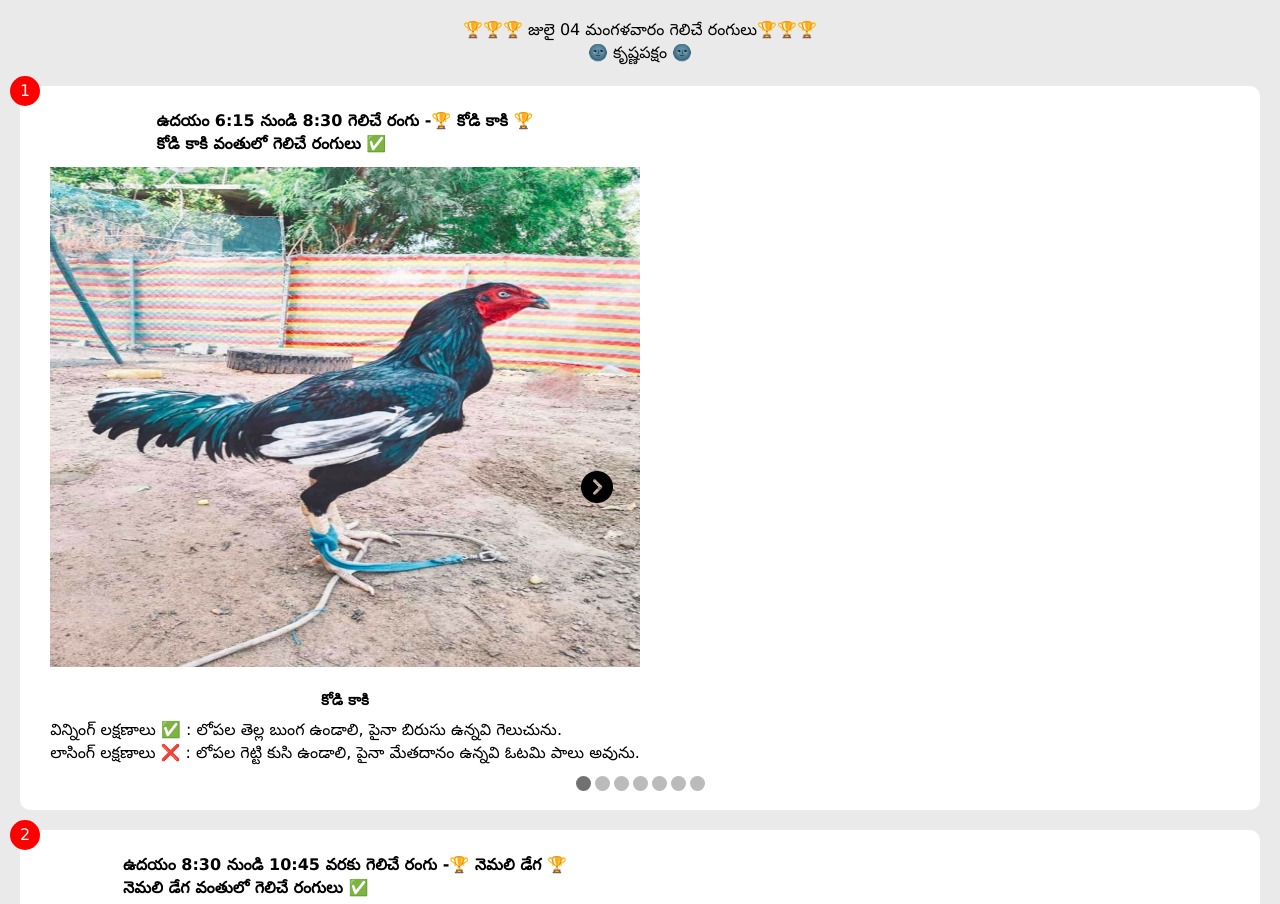
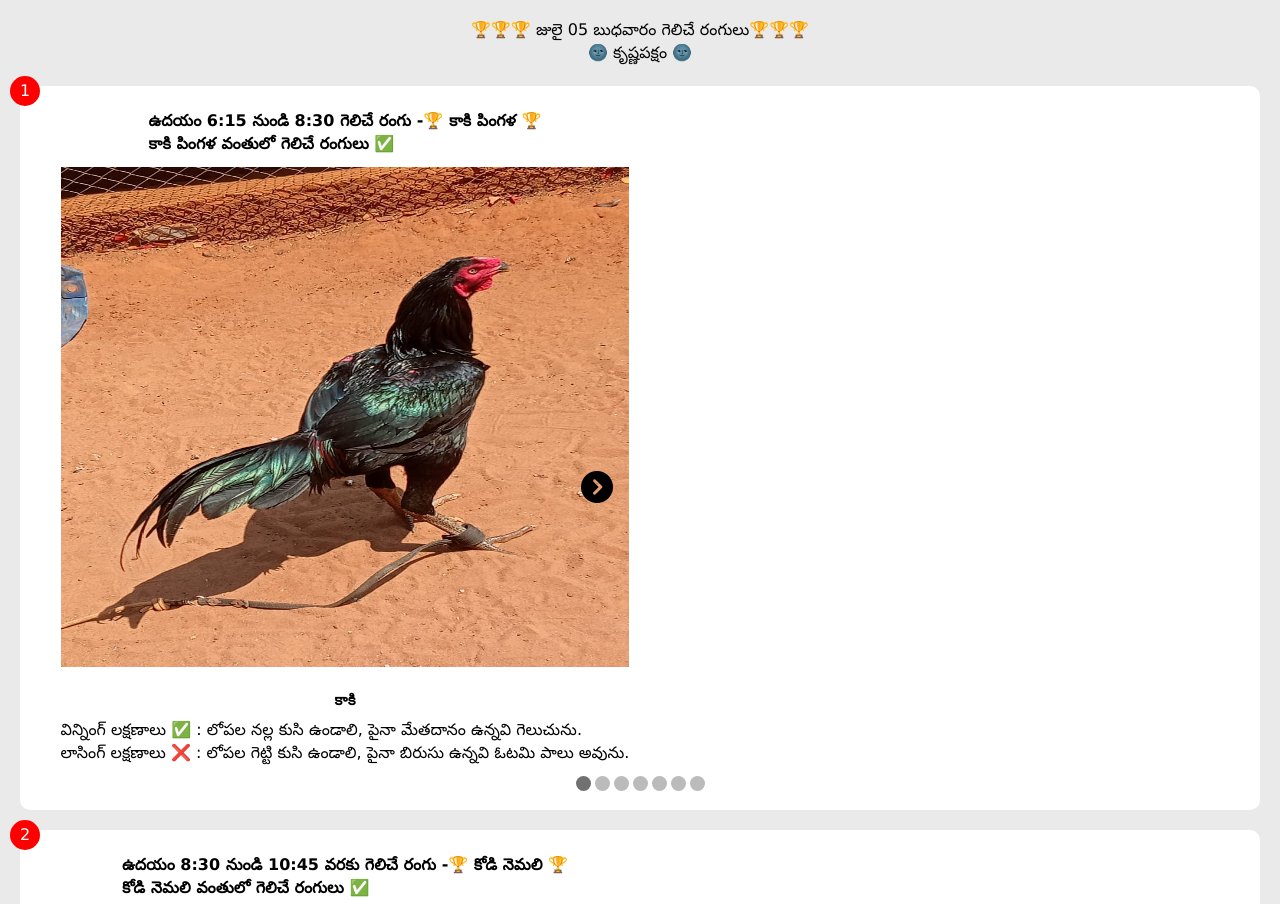
Before and after one commit to AkshayThota7747/AkshayThota7747.github.io, a plain HTML site: page index.html in a window 1280 px wide. Shown: the top 904 px of the page. Drawn offline with Linux system fonts and the light colour scheme.

Commit message:
july 5 daily colour updates

```diff
--- a/data.js
+++ b/data.js
@@ -365,7 +365,7 @@ const kaki_nemali_jamu = {
 
 
 const kodi_kaki_jamu = {
-  'header': getTimingText("1") + "🏆 " + getTranslated("kodi_kaki") + " 🏆" + '\n' + getTranslated("kodi_kaki")+ ' వంతులో గెలిచే రంగులు ✅',
+  'header': getTimingText("4") + "🏆 " + getTranslated("kodi_kaki") + " 🏆" + '\n' + getTranslated("kodi_kaki")+ ' వంతులో గెలిచే రంగులు ✅',
 
   "winLakshana": "విన్నింగ్ లక్షణాలు ✅ : లోపల తెల్ల బుంగ ఉండాలి, పైనా బిరుసు ఉన్నవి గెలుచును.",
 
@@ -389,7 +389,7 @@ const kodi_kaki_jamu = {
 
 
 const kodi_nemali_jamu = {
-  'header': getTimingText("4") + "🏆 " + getTranslated("kodi_nemali") + " 🏆" + '\n' + getTranslated("kodi_nemali")+ ' వంతులో గెలిచే రంగులు ✅',
+  'header': getTimingText("2") + "🏆 " + getTranslated("kodi_nemali") + " 🏆" + '\n' + getTranslated("kodi_nemali")+ ' వంతులో గెలిచే రంగులు ✅',
 
   "winLakshana": "విన్నింగ్ లక్షణాలు ✅ : లోపల తెల్ల బుంగ ఉండాలి, పైనా బిరుసు ఉన్నవి గెలుచును.",
 
@@ -405,7 +405,7 @@ const kodi_nemali_jamu = {
 
 
 const nemali_dega_jamu = {
-  'header': getTimingText("2") + "🏆 " + getTranslated("nemali_dega") + " 🏆" + '\n' + getTranslated("nemali_dega")+ ' వంతులో గెలిచే రంగులు ✅',
+  'header': getTimingText("5") + "🏆 " + getTranslated("nemali_dega") + " 🏆" + '\n' + getTranslated("nemali_dega")+ ' వంతులో గెలిచే రంగులు ✅',
 
   "winLakshana": "విన్నింగ్ లక్షణాలు ✅ : లోపల గెట్టి కుసి, పైనా బిరుసు ఉన్నవి గెలుచును.",
 
@@ -421,7 +421,7 @@ const nemali_dega_jamu = {
 
 
 const kaki_pingali_jamu = {
-  'header': getTimingText("3") + "🏆 " + getTranslated("kaki_pingala") + " 🏆" + '\n' + getTranslated("kaki_pingala")+ ' వంతులో గెలిచే రంగులు ✅',
+  'header': getTimingText("1") + "🏆 " + getTranslated("kaki_pingala") + " 🏆" + '\n' + getTranslated("kaki_pingala")+ ' వంతులో గెలిచే రంగులు ✅',
 
   "winLakshana": "విన్నింగ్ లక్షణాలు ✅ : లోపల నల్ల కుసి ఉండాలి, పైనా మేతదానం ఉన్నవి గెలుచును.",
 
@@ -445,7 +445,7 @@ const kaki_pingali_jamu = {
 
 
 const dega_pingala_jamu = {
-  'header': getTimingText("5") + "🏆 " + getTranslated("dega_pingala") + " 🏆" + '\n' + getTranslated("dega_pingala")+ ' వంతులో గెలిచే రంగులు ✅',
+  'header': getTimingText("3") + "🏆 " + getTranslated("dega_pingala") + " 🏆" + '\n' + getTranslated("dega_pingala")+ ' వంతులో గెలిచే రంగులు ✅',
 
   "winLakshana": "విన్నింగ్ లక్షణాలు ✅ : లోపల గెట్టి కుసి ఉండాలి, పైనా మేతదానం ఉన్నవి గెలుచును.",
 
@@ -468,39 +468,39 @@ const dega_pingala_jamu = {
 
 const last_jamu =
 {
-  'header': getTimingText("6") + "🏆 " + getTranslated("kodi_kaki") + " 🏆" + '\n' + getTranslated("kodi_kaki") + ' వంతులో గెలిచే రంగులు ✅',
+  'header': getTimingText("6") + "🏆 " + getTranslated("kaki_pingala") + " 🏆" + '\n' + getTranslated("kaki_pingala") + ' వంతులో గెలిచే రంగులు ✅',
 
-  "winLakshana": "విన్నింగ్ లక్షణాలు ✅ : లోపల తెల్ల బుంగ ఉండాలి, పైనా బిరుసు ఉన్నవి గెలుచును.",
+  "winLakshana": "విన్నింగ్ లక్షణాలు ✅ : లోపల నల్ల కుసి ఉండాలి, పైనా మేతదానం ఉన్నవి గెలుచును.",
 
-  "losingLakshana": "లాసింగ్ లక్షణాలు ❌ : లోపల గెట్టి కుసి ఉండాలి, పైనా మేతదానం ఉన్నవి ఓటమి పాలు అవును.",
+  "losingLakshana": "లాసింగ్ లక్షణాలు ❌ : లోపల గెట్టి కుసి ఉండాలి, పైనా బిరుసు ఉన్నవి ఓటమి పాలు అవును.",
 
-  '1': getNameInfo("kodi_kaki"),
+  '1': getNameInfo("kaaaki"),
 
-  '2': getNameInfo("kodi_chupu_kn"),
+  '2': getNameInfo("pacha_pettemaru"),
 
-  '3': getNameInfo("black_kekkira"),
+  '3': getNameInfo("pettamari_k"),
 
-  '4': getNameInfo("kodi_pacha_kaki"),
+  '4': getNameInfo("pacha_kaki"),
 
   '5': getNameInfo("nbs"),
 
-  '6': getNameInfo("budidha_rangu_maila"),
+  '6': getNameInfo("goudu_nemali"),
 
-  '7': getNameInfo("kodi_chupu_kd"),
+  '7': getNameInfo("bk"),
 
 }
 
 
 const jsonData = {
-    'morning6' : kodi_kaki_jamu,
+    'morning6' : kaki_pingali_jamu,
 
-    'morning8' : nemali_dega_jamu,
+    'morning8' : kodi_nemali_jamu,
 
-    'morning10' : kaki_pingali_jamu,
+    'morning10' : dega_pingala_jamu,
 
-    'afternoon1' : kodi_nemali_jamu,
+    'afternoon1' : kodi_kaki_jamu,
 
-    'afternoon3' : dega_pingala_jamu,
+    'afternoon3' : nemali_dega_jamu,
 
     'evening' : last_jamu
   }
--- a/index.js
+++ b/index.js
@@ -10,7 +10,7 @@ const days = [
 ];
 const dateObj = new Date();
 // document.getElementById("calendar").textContent = `🏆🏆🏆 ${months[dateObj.getMonth()]} ${dateObj.getDate()} ${days[dateObj.getDay()]} గెలిచే రంగులు🏆🏆🏆`;
-document.getElementById("calendar").textContent = `🏆🏆🏆 జులై 04 మంగళవారం గెలిచే రంగులు🏆🏆🏆`;
+document.getElementById("calendar").textContent = `🏆🏆🏆 జులై 05 బుధవారం గెలిచే రంగులు🏆🏆🏆`;
 document.getElementById("paksham").textContent = `🌚  కృష్ణపక్షం  🌚`;
 // document.getElementById("paksham").textContent = `🌚  శుక్ల పక్షం  🌚`;
 
```
Also changed, not shown: index.html (+2 -2 lines).
